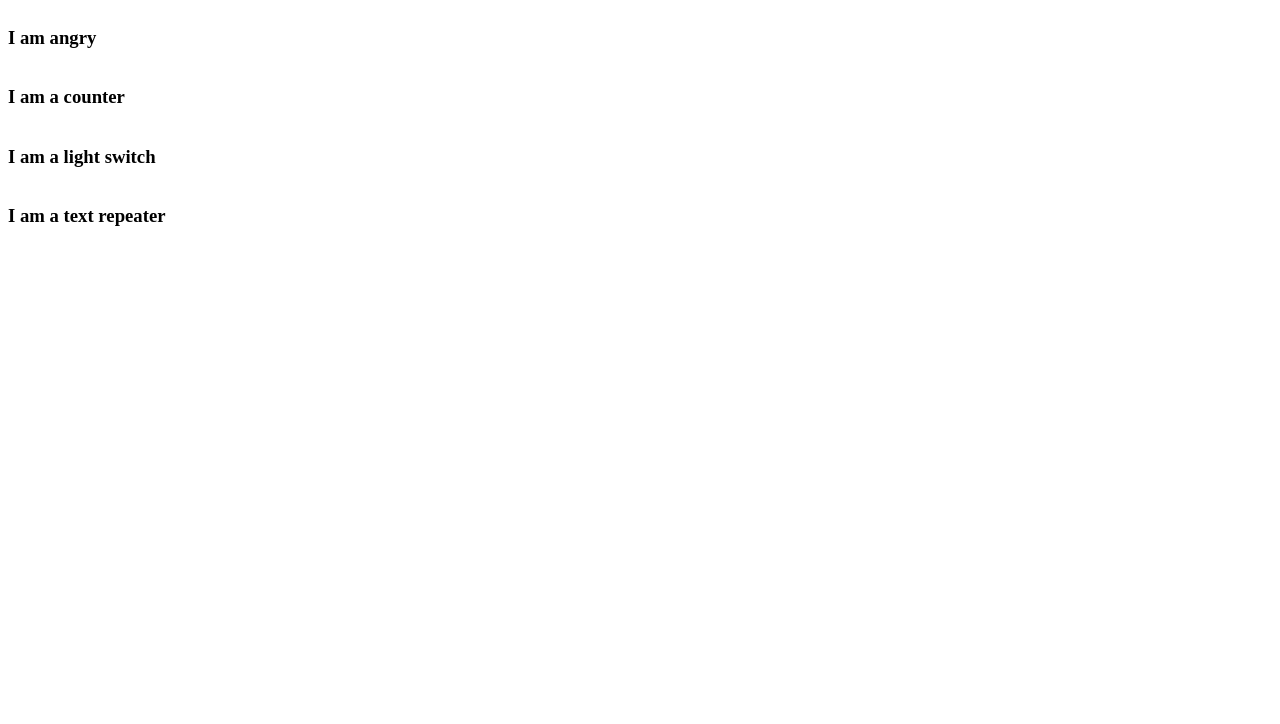
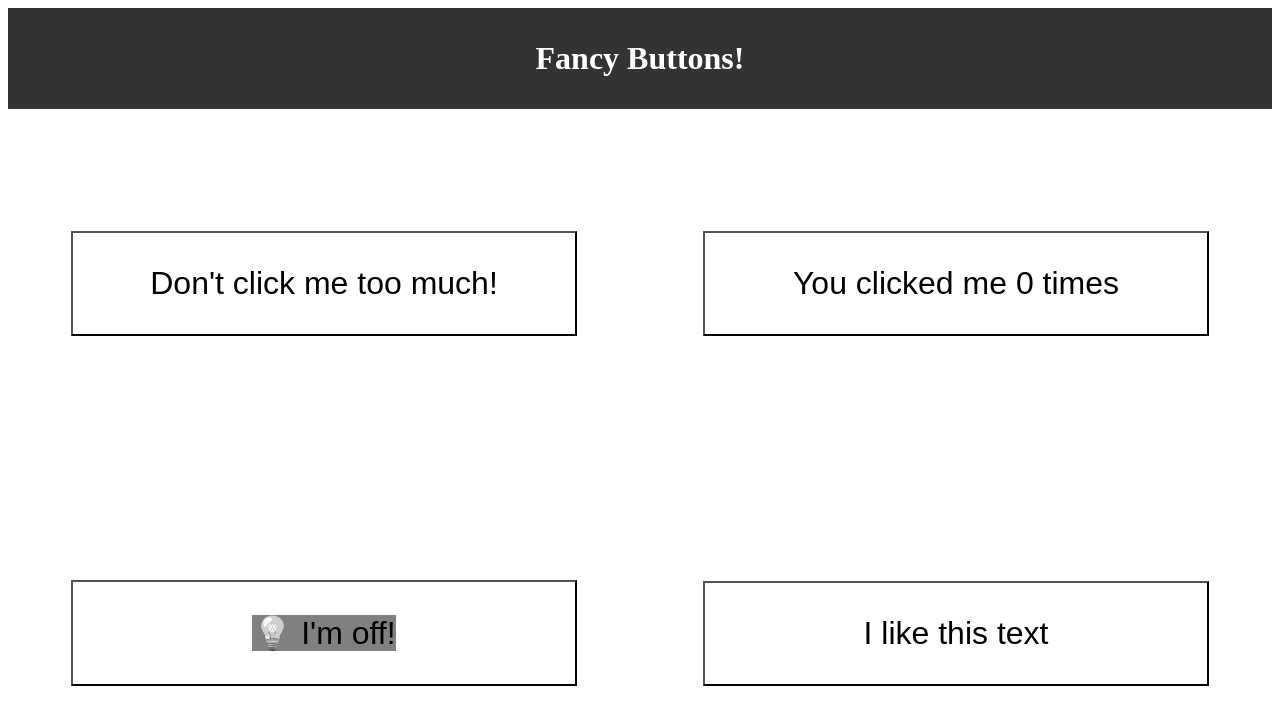
Before and after one commit to DexTheFish/fancy-buttons, a React (Create React App) app: page / in a window 1280 px wide. Shown: the top 724 px of the page. Built offline with nearby package versions, Linux system fonts and the light colour scheme.

Commit message:
add click handling

```diff
--- a/src/App.js
+++ b/src/App.js
@@ -7,10 +7,13 @@
 function App() {
   return (
     <div className="App">
+      <h1>Fancy Buttons!</h1>
+      <section>
       <AngryButton />
       <CounterButton />
       <LightSwitchButton />
       <TextRepeaterButton />
+      </section>
     </div>
   );
 }
--- a/src/components/AngryButton.js
+++ b/src/components/AngryButton.js
@@ -1,8 +1,21 @@
+import { useState } from "react";
 
 function AngryButton() {
+
+  const [anger, setAnger] = useState(0);
+  const handleClick = () => {
+    if(anger < 1) {
+      setAnger(anger + 0.1);
+    } else {
+      setAnger(0);
+    }
+  }
   return (
-    <h3>I am angry</h3>
-  )
+    <button style={{backgroundColor: `rgba(255,0,0,${anger})`}} onClick = {handleClick} className="AngryButton">
+      {anger < 1 && <span>Don't click me too much! </span>}
+      {anger > 1 && <span>Rawr!</span>}
+    </button>
+  );
 }
 
 export default AngryButton;
--- a/src/components/CounterButton.js
+++ b/src/components/CounterButton.js
@@ -1,8 +1,17 @@
+import { click } from "@testing-library/user-event/dist/click";
+import { useState } from "react";
 
 function CounterButton() {
+
+  const [clickAmount, setClickAmount] = useState(0);
+  const handleClick = (event) => {
+    setClickAmount(clickAmount + 1);
+  }
   return (
-    <h3>I am a counter</h3>
-  )
+    <button className="CounterButton" onClick={handleClick}>
+      You clicked me {clickAmount} times
+    </button>
+  );
 }
 
 export default CounterButton;
--- a/src/components/LightSwitchButton.js
+++ b/src/components/LightSwitchButton.js
@@ -1,8 +1,22 @@
+import { useState, useSyncExternalStore } from "react";
 
 function LightSwitchButton() {
+
+  const [light, setLight] = useState("off");
+  const handleClick = (event) => {
+    if (light==="off") {
+      setLight("on");
+    } else {
+      setLight("off");
+    }
+  };
+
   return (
-    <h3>I am a light switch</h3>
-  )
+    <button className="LightSwitchButton" onClick={handleClick}>
+    {light === "on" && <span style={{backgroundColor:"yellow"}}><i>💡</i> I'm on!</span>}
+    {light === "off" && <span style={{backgroundColor:"grey"}} className="off"><i>💡</i> I'm off!</span>}
+  </button>
+  );
 }
 
 export default LightSwitchButton;
--- a/src/components/TextRepeaterButton.js
+++ b/src/components/TextRepeaterButton.js
@@ -1,8 +1,20 @@
+import { useState } from "react";
 
 function TextRepeaterButton() {
-  return(
-    <h3>I am a text repeater</h3>
-  )
+
+  const [repetitions, setRepetitions] = useState(1);
+  const handleClick = () => {
+    setRepetitions(repetitions + 1);
+  }
+  const textArray = [];
+  for (let i = 0; i < repetitions; i++) {
+    textArray.push(<span>I like this text </span>);
+  }
+  return (
+    <button className="TextRepeaterButton" onClick={handleClick}>
+      {textArray}
+    </button>
+  );
 }
 
 export default TextRepeaterButton;
```
